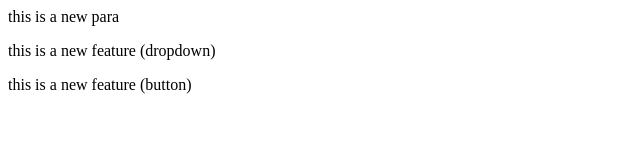
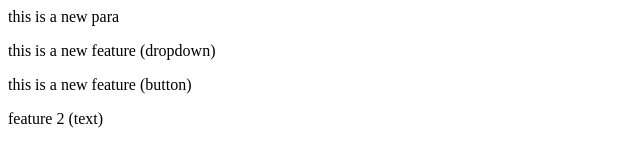
Before and after one commit to FCSTeam/localrepo, a plain HTML site: page index.html in a window 1280 px wide. Shown: the whole page, without its empty margins (0-640 px from the left). Drawn offline with Linux system fonts and the light colour scheme.

Commit message:
feature 2 text added

```diff
--- a/index.html
+++ b/index.html
@@ -3,3 +3,5 @@
 <p>this is a new feature (dropdown)</p>
 
 <p>this is a new feature (button)</p>
+
+<p> feature 2 (text)</p>
```
